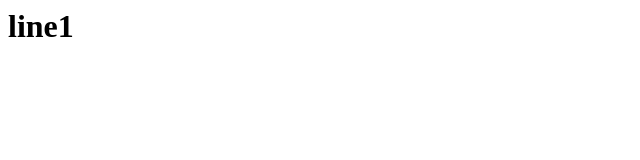
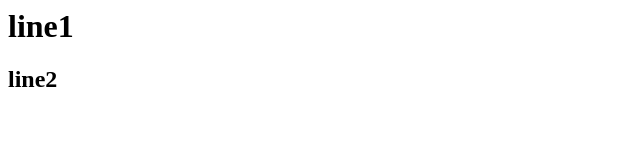
Before and after one commit to bheem88/Devops, a plain HTML site: page index.html in a window 1280 px wide. Shown: the full height of the page, 0-640 px from the left. Drawn offline with Linux system fonts and the light colour scheme.

Commit message:
secondcommit

```diff
--- a/index.html
+++ b/index.html
@@ -1 +1,2 @@
 <h1> line1 </h1>
+<h2> line2 </h2>
```
